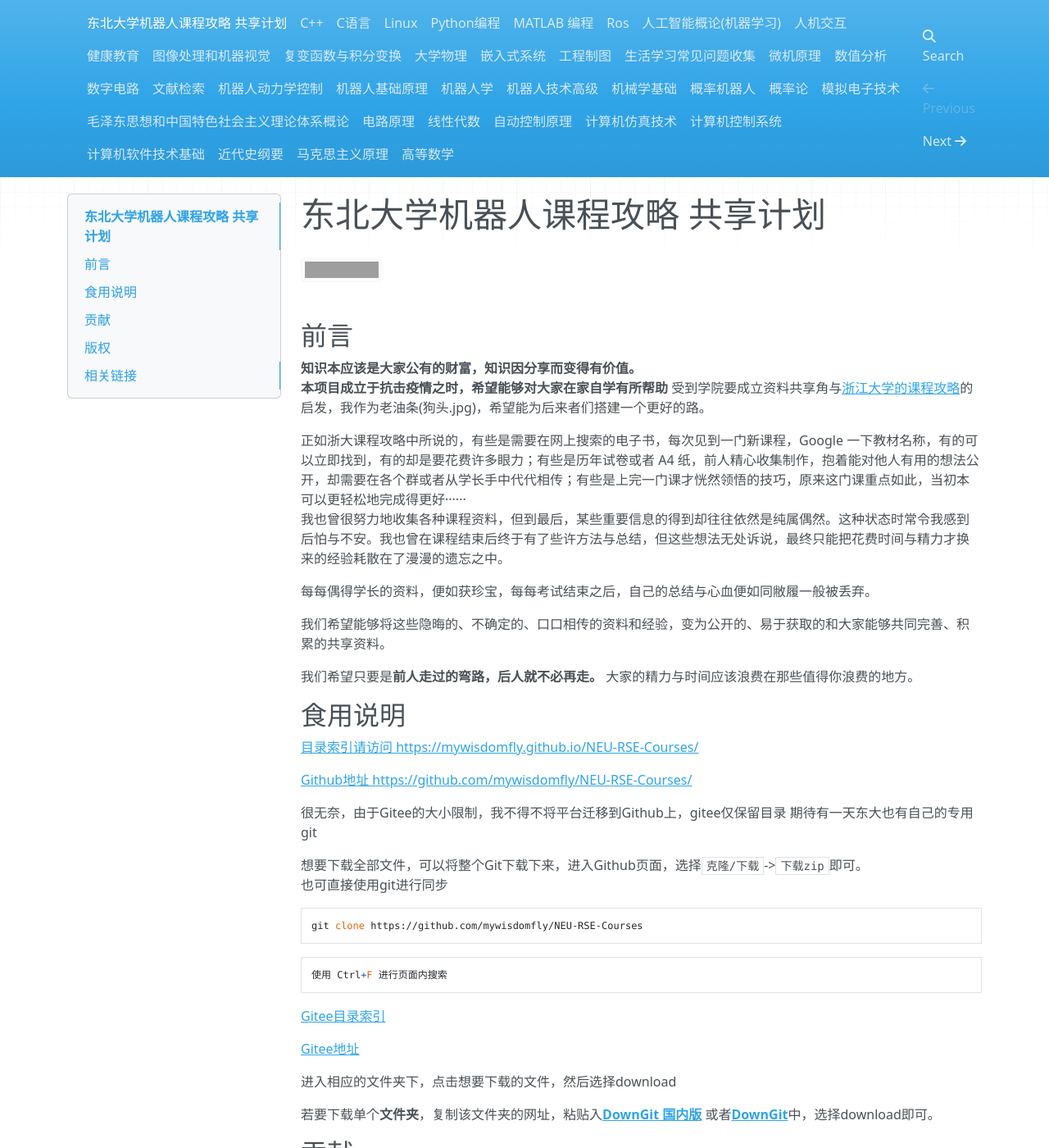
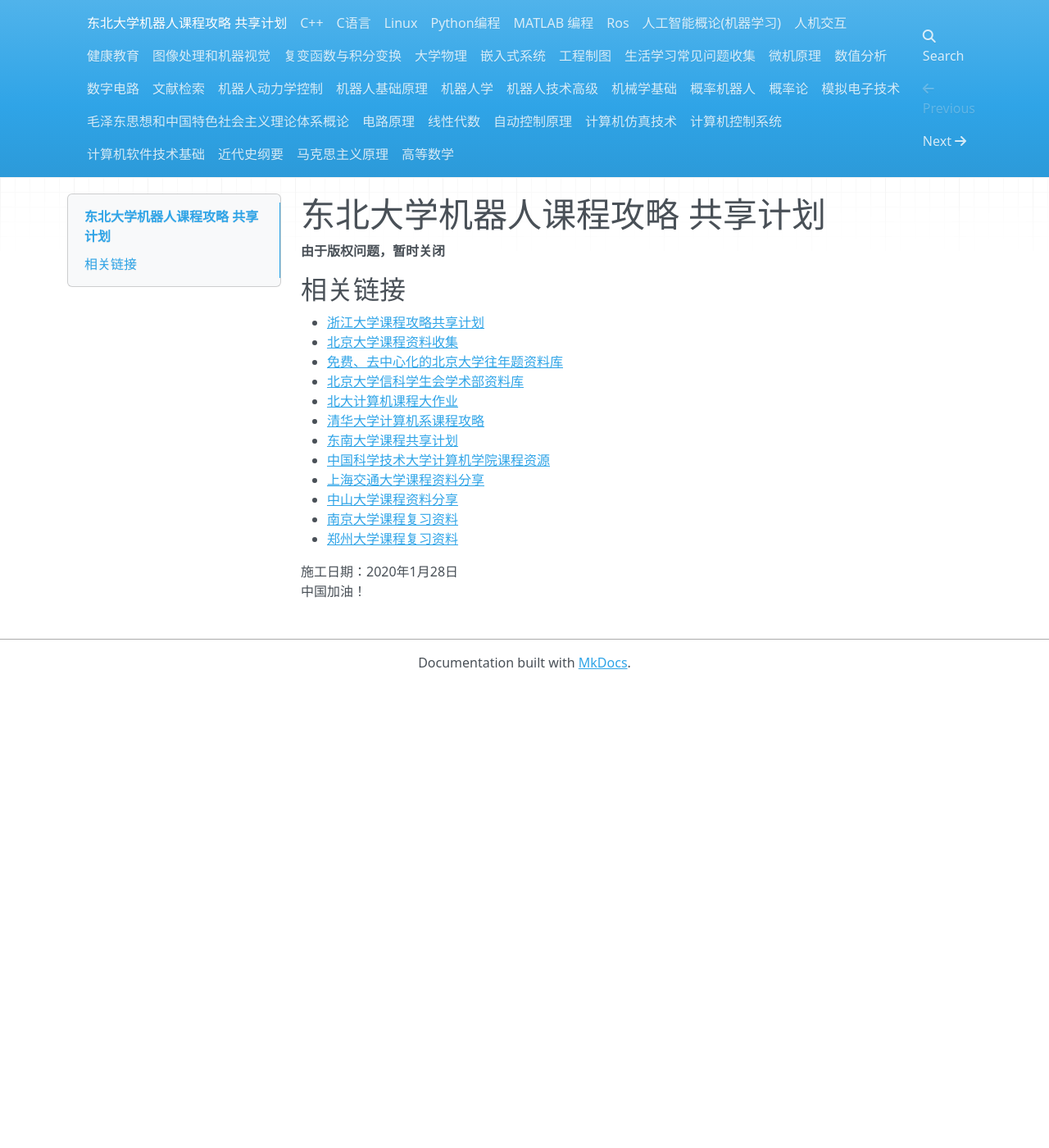
Before and after one commit to li-haojia/NEU-RSE-Courses, an MkDocs documentation site: the page built from docs/index.md, in a window 1280 px wide and 1400 px high. Shown: the whole window at 82% size. Built offline with MkDocs 1.6.1, drawn with Linux system fonts in a browser that asks for light colours; nearby versions of some CDN libraries; some of the changed text lies outside the part shown; grey boxes are pictures that could not be loaded.

Commit message:
Update index.md

```diff
--- a/docs/index.md
+++ b/docs/index.md
@@ -1,5 +1,7 @@
 # 东北大学机器人课程攻略 共享计划
-[![GitHub repo size](https://img.shields.io/github/repo-size/mywisdomfly/NEU-RSE-Courses?label=%E9%A1%B9%E7%9B%AE%E6%80%BB%E5%A4%A7%E5%B0%8F)](https://github.com/mywisdomfly/NEU-RSE-Courses/)
+
+**由于版权问题，暂时关闭**
+<!--[![GitHub repo size](https://img.shields.io/github/repo-size/mywisdomfly/NEU-RSE-Courses?label=%E9%A1%B9%E7%9B%AE%E6%80%BB%E5%A4%A7%E5%B0%8F)](https://github.com/mywisdomfly/NEU-RSE-Courses/)
 ## 前言
 
 **知识本应该是大家公有的财富，知识因分享而变得有价值。**
@@ -73,7 +75,7 @@ Issue、PR、纠错、资料、选课/考试攻略，完全欢迎！
 
 **资料仅供参考，请自己判断其适用性。**
 
-其他部分的他人提交内容版权归属于其各自的作者，部分资料来自网络，相关权利由原作者所有。
+其他部分的他人提交内容版权归属于其各自的作者，部分资料来自网络，相关权利由原作者所有。    -->
 
 ## 相关链接
 - [浙江大学课程攻略共享计划](https://github.com/QSCTech/zju-icicles)
```
